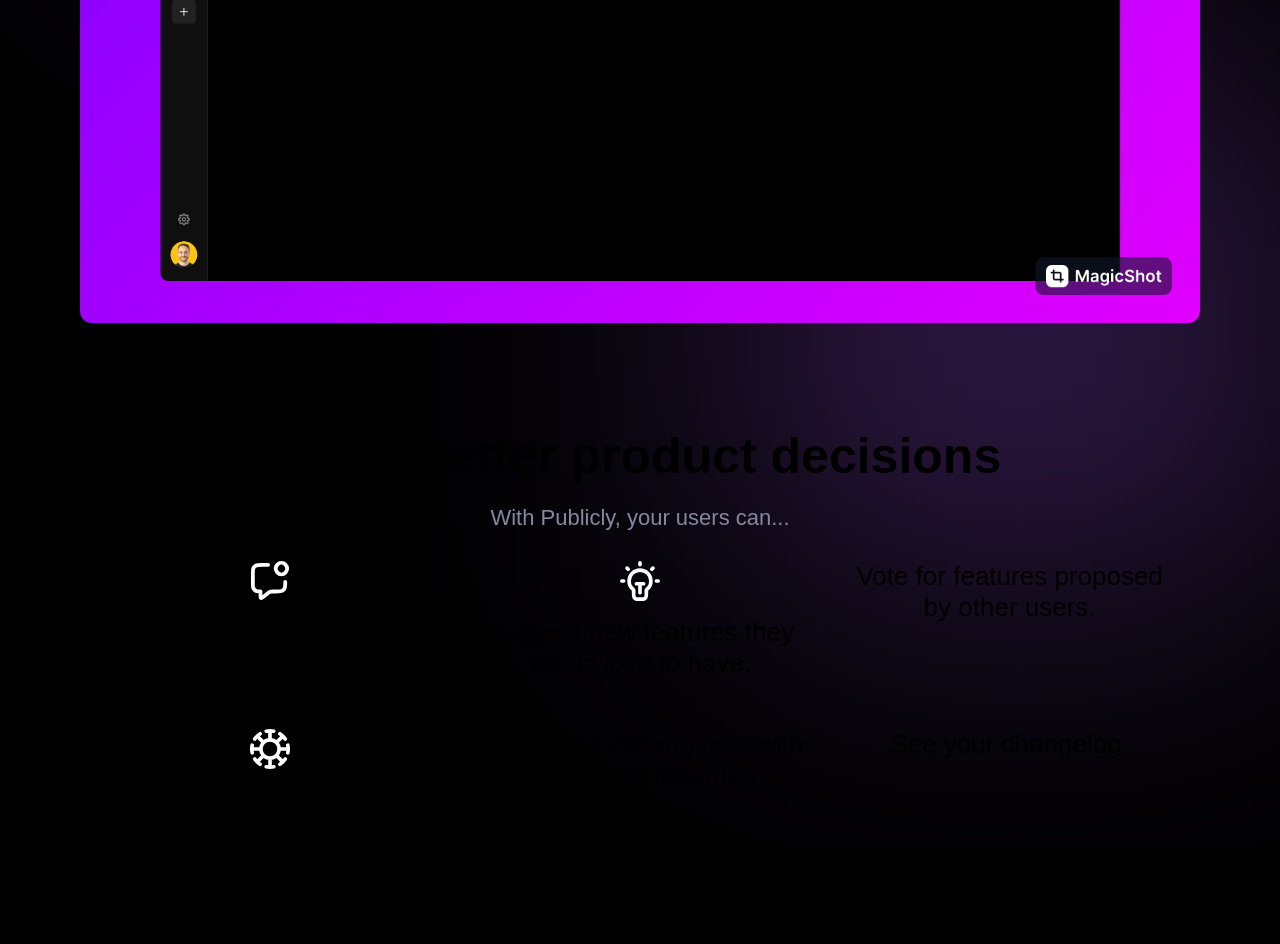
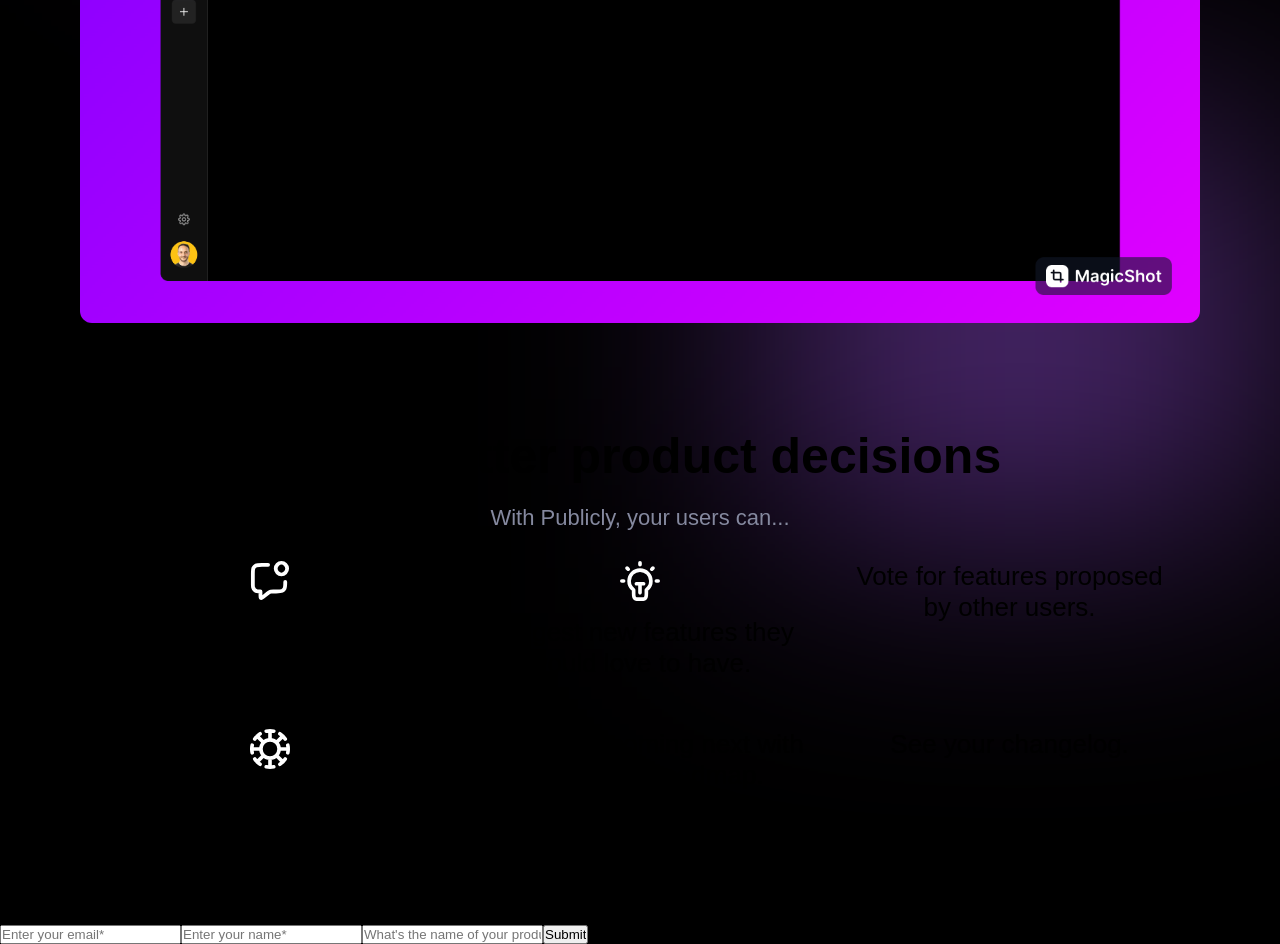
Before and after one commit to gabschemoul/publicly-so, a Next.js app: page / in a window 1280 px wide. Shown: the part 940-1884 px from the top of the page. Before the commit the page ends 1787 px from the top, so only its background shows below. Built offline with nearby package versions, Linux system fonts and the light colour scheme; a web font is replaced by a local one.

Commit message:
Added the new firebase Leads to the config + managed to submit new sign ups to firebase/airtable

```diff
--- a/src/firebase/config.js
+++ b/src/firebase/config.js
@@ -12,10 +12,92 @@ const firebaseConfig = {
   measurementId: "G-8Z4LDT58XT",
 };
 
+// Your web app's Firebase configuration
+const firebaseLeadsConfig = {
+  apiKey: "AIzaSyBnL75mGrXv_FR1MZVFkdmOeP5isTn1tE0",
+  authDomain: "publicly-leads.firebaseapp.com",
+  projectId: "publicly-leads",
+  storageBucket: "publicly-leads.appspot.com",
+  messagingSenderId: "678315838423",
+  appId: "1:678315838423:web:3a8b1098db789d20ca9992",
+};
+
+let app;
+let appLeads;
+
+if (getApps().length === 0) {
+  app = initializeApp({
+    ...firebaseConfig,
+    projectId: firebaseConfig?.projectId,
+  });
+  appLeads = initializeApp(
+    {
+      ...firebaseLeadsConfig,
+      projectId: firebaseLeadsConfig?.projectId,
+    },
+    "leads"
+  );
+} else {
+  if (!getApp("leads")) {
+    appLeads = initializeApp(
+      {
+        ...firebaseLeadsConfig,
+        projectId: firebaseLeadsConfig?.projectId,
+      },
+      "leads"
+    );
+    app = getApp("[DEFAULT]");
+  }
+  if (!getApp("[DEFAULT]")) {
+    app = initializeApp({
+      ...firebaseConfig,
+      projectId: firebaseConfig?.projectId,
+    });
+
+    appLeads = getApp("leads");
+  }
+}
+
+const db = getFirestore(app);
+const dbLeads = getFirestore(appLeads);
+
+console.log(db);
+console.log(dbLeads);
+
+/*
 const app =
   getApps().length === 0
     ? initializeApp({ ...firebaseConfig, projectId: firebaseConfig?.projectId })
     : getApp();
 const db = getFirestore(app);
 
-export { app, db };
+
+const appLeads =
+  getApps().length === 0
+    ? initializeApp({
+        ...firebaseLeadsConfig,
+        projectId: firebaseLeadsConfig?.projectId,
+      })
+    : getApp();
+const dbLeads = getFirestore(appLeads);
+*/
+/*
+const app = initializeApp({
+  ...firebaseConfig,
+  projectId: firebaseConfig?.projectId,
+});
+const db = getFirestore(app);
+const appLeads = initializeApp({
+  ...firebaseLeadsConfig,
+  projectId: firebaseLeadsConfig?.projectId,
+});
+const dbLeads = getFirestore(appLeads);
+*/
+
+/*
+console.log(getApps.find((item) => item.name_ === firebaseConfig?.projectId));
+console.log(
+  getApps.find((item) => item.name_ === firebaseLeadsConfig?.projectId)
+);*/
+
+export { app, db, appLeads, dbLeads };
--- a/src/pages/index.js
+++ b/src/pages/index.js
@@ -1,3 +1,4 @@
+import React, { useState } from "react";
 import Head from "next/head";
 import Image from "next/image";
 import styles from "@/styles/Home.module.css";
@@ -9,12 +10,51 @@ import bugIcon from "../../public/Icons/bugIcon.svg";
 import messageIcon from "../../public/Icons/messageIcon.svg";
 import lightbulbIcon from "../../public/Icons/lightbulbIcon.svg";
 
+import {
+  collection,
+  addDoc,
+  Timestamp,
+  doc,
+  setDoc,
+  getDoc,
+  getDocs,
+  query,
+  where,
+} from "firebase/firestore";
+
+import { dbLeads, db } from "@/firebase/config";
+
 export default function Home() {
+  const [newSignup, setNewSignup] = useState({
+    email: "",
+    name: "",
+    product: "",
+  });
+
+  const handleChange = (e) => {
+    setNewSignup((prev) => {
+      const key = e.target.name;
+      const value = e.target.value;
+      return { ...prev, [key]: value };
+    });
+  };
+
+  const handleSubmit = async (e) => {
+    e.preventDefault();
+
+    const waitlistInstance = collection(dbLeads, "waitlist");
+
+    const signupRef = await addDoc(waitlistInstance, newSignup);
+  };
+
   return (
     <>
       <Head>
-        <title>Create Next App</title>
-        <meta name="description" content="Generated by create next app" />
+        <title>Publicly - User feedback management tool</title>
+        <meta
+          name="description"
+          content="Stop building products nobody uses thanks to the power of user feedback."
+        />
         <meta name="viewport" content="width=device-width, initial-scale=1" />
         <link rel="icon" href="/favicon.ico" />
       </Head>
@@ -81,6 +121,36 @@ export default function Home() {
             </div>
           </section>
         </div>
+
+        <div className={styles.joinPopupWrapper}>
+          <div className={styles.joinPopup}>
+            <h2>Join the waitlist of Publicly</h2>
+            <form className={styles.joinForm} onSubmit={handleSubmit}>
+              <input
+                type="email"
+                name="email"
+                placeholder="Enter your email*"
+                onChange={handleChange}
+                required
+              />
+              <input
+                type="text"
+                name="name"
+                placeholder="Enter your name*"
+                onChange={handleChange}
+                required
+              />
+              <input
+                type="text"
+                name="product"
+                placeholder="What's the name of your product?*"
+                onChange={handleChange}
+                required
+              />
+              <input type="submit" value="Submit" />
+            </form>
+          </div>
+        </div>
       </main>
     </>
   );
--- a/src/styles/Home.module.css
+++ b/src/styles/Home.module.css
@@ -54,6 +54,7 @@
   background-color: #a757f66f;
   z-index: -1;
   filter: blur(160px);
+  -webkit-filter: blur(130px);
 }
 .heroScreenshotGlowTop {
   top: -70px;
--- a/src/styles/globals.css
+++ b/src/styles/globals.css
@@ -122,11 +122,13 @@ a {
   font-weight: 700;
   cursor: pointer;
   box-shadow: 0px 0px 30px rgba(167, 87, 246, 0.4);
+  -webkit-box-shadow: 0px 0px 30px rgba(167, 87, 246, 0.4);
   transition: all 200ms ease-in-out;
 }
 
 .purpleButton:hover {
   box-shadow: 0px 0px 50px rgba(167, 87, 246, 0.6);
+  -webkit-box-shadow: 0px 0px 50px rgba(167, 87, 246, 0.6);
 }
 
 .smallPurpleButton {
```
